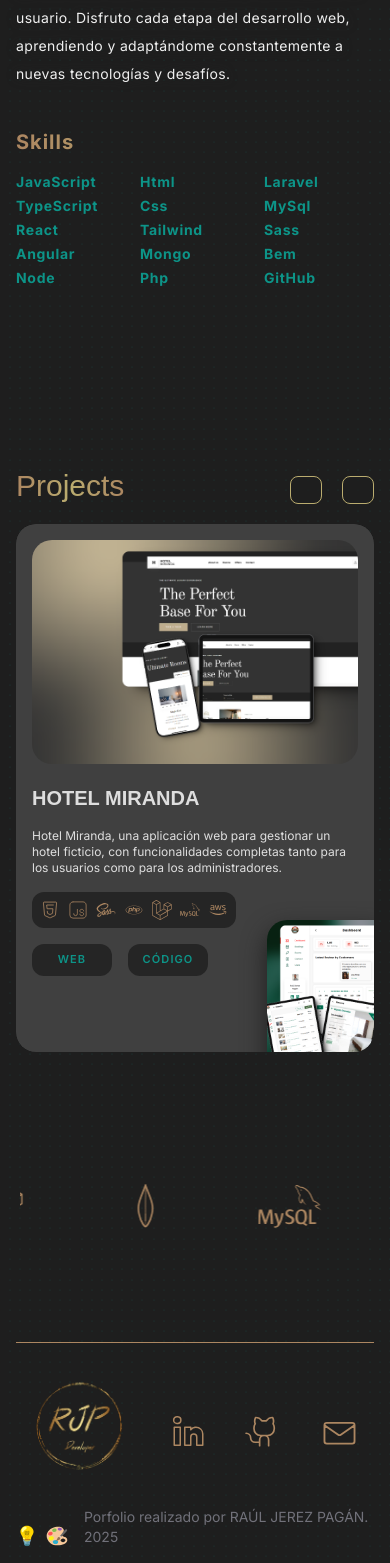
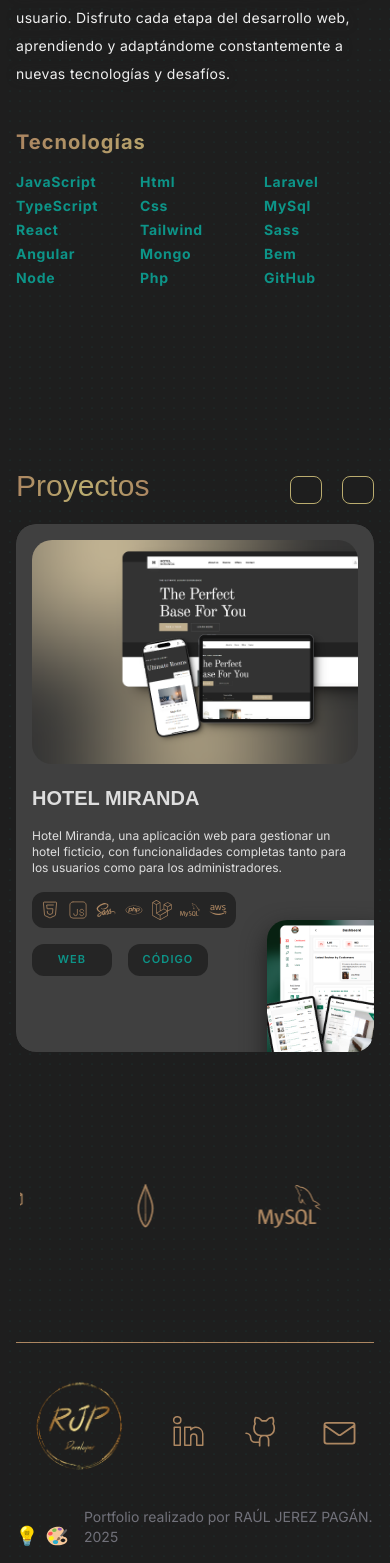
Before and after one commit to Rauljp16/my-portfolio, a Next.js app: page / in a window 390 px wide. Shown: the part 1395-2958 px from the top of the page. Built offline with nearby package versions, Linux system fonts and the light colour scheme; a web font is replaced by a local one.

Commit message:
responsive projects

```diff
--- a/components/About.tsx
+++ b/components/About.tsx
@@ -29,7 +29,7 @@ function About() {
             tecnologías y desafíos.
           </p>
           <h3 className="font-inter font-bold tracking-wider text-xl sm:text-2xl text-transparent bg-clip-text bg-gradient-to-r from-goldDark via-goldLight to-goldDark">
-            Skills
+            Tecnologías
           </h3>
           <ul className="columns-3 font-inter font-bold text-sm sm:text-base tracking-wider text-teal-600 mt-4 space-y-1 ">
             <li>JavaScript</li>
--- a/components/Footer.tsx
+++ b/components/Footer.tsx
@@ -74,7 +74,7 @@ function Footer() {
           height={22}
         />
         <p className="text-sm text-zinc-500 pl-2">
-          Porfolio realizado por RAÚL JEREZ PAGÁN. 2025
+          Portfolio realizado por RAÚL JEREZ PAGÁN. 2025
         </p>
       </div>
     </section>
--- a/components/Projects.tsx
+++ b/components/Projects.tsx
@@ -92,7 +92,7 @@ function Projects() {
     >
       <div className="relative w-full md:max-w-[90%] lg:max-w-[100%] flex items-end mb-5 ">
         <h1 className="relative mr-auto text-3xl md:text-5xl lg:text-6xl font-train text-transparent bg-clip-text bg-gradient-to-r from-goldDark via-goldLight to-goldDark">
-          Projects
+          Proyectos
         </h1>
         <article className="relative w-fit flex gap-5 z-20 ">
           <button
```
